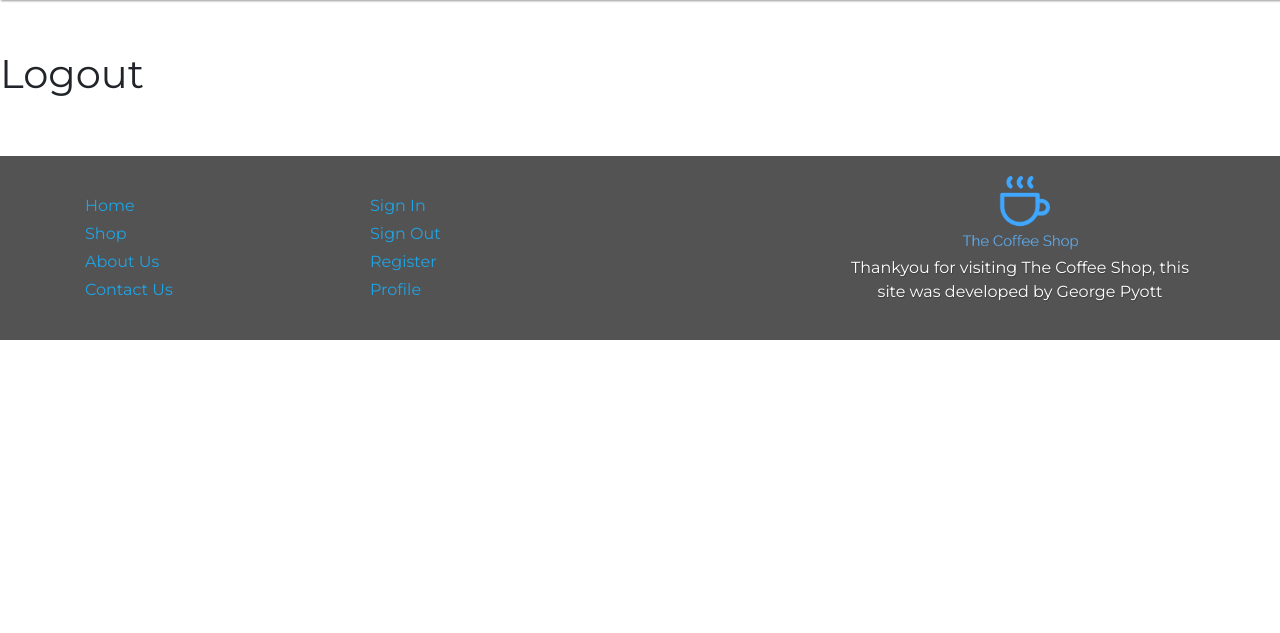
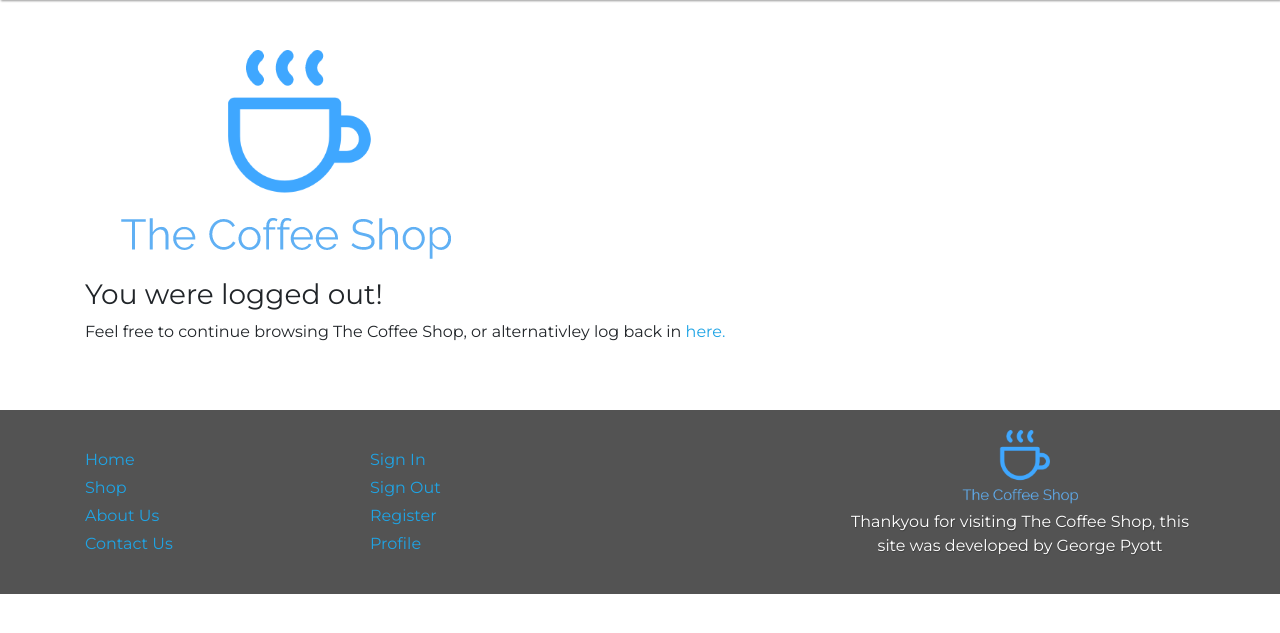
Before and after one commit to Geomint/thecoffeeshop, a Django app: page /accounts/logout/ in a window 1280 px wide. Shown: the part 124-757 px from the top of the page. Run offline with Django 3.2, Linux system fonts and the light colour scheme; some libraries are stand-ins or nearby versions.

Commit message:
Added detail to logout page and content to guide user

```diff
--- a/accounts/templates/logout.html
+++ b/accounts/templates/logout.html
@@ -1,11 +1,36 @@
 {% extends 'base.html' %}
 
-{% block title %} The Coffee Shop | Logout Page {% endblock %}
+{% block title %} The Coffee Shop | Log Out {% endblock %}
 
 {% block content %}
-<section class="row">
-    <div class="col-12">
-        <h1>Logout</h1>
-    </div>
-</section>
+<div class="container">
+    <section class="row">
+        <div class="col-12">
+            {% if messages %}
+            {% for message in messages %}
+            <div class="alert">
+                <p>{{ message }}</p>
+            </div>
+            {% endfor %}
+            {% endif %}
+        </div>
+    </section>
+
+    <section class="row">
+        <div class="col-12">
+            <div class="logout">
+                <div class="logout__logo">
+                    <a href="/">
+                        <img src="/static/images/logo/coffee-shop-logo.png" alt="The Coffee Shop Logo">
+                    </a>
+                </div>
+                <div class="logout__message">
+                    <h3>You were logged out!</h3>
+                    <p>Feel free to continue browsing The Coffee Shop, or alternativley log back in <a
+                            href="/accounts/login">here.</a></p>
+                </div>
+            </div>
+        </div>
+    </section>
+</div>
 {% endblock %}
```
